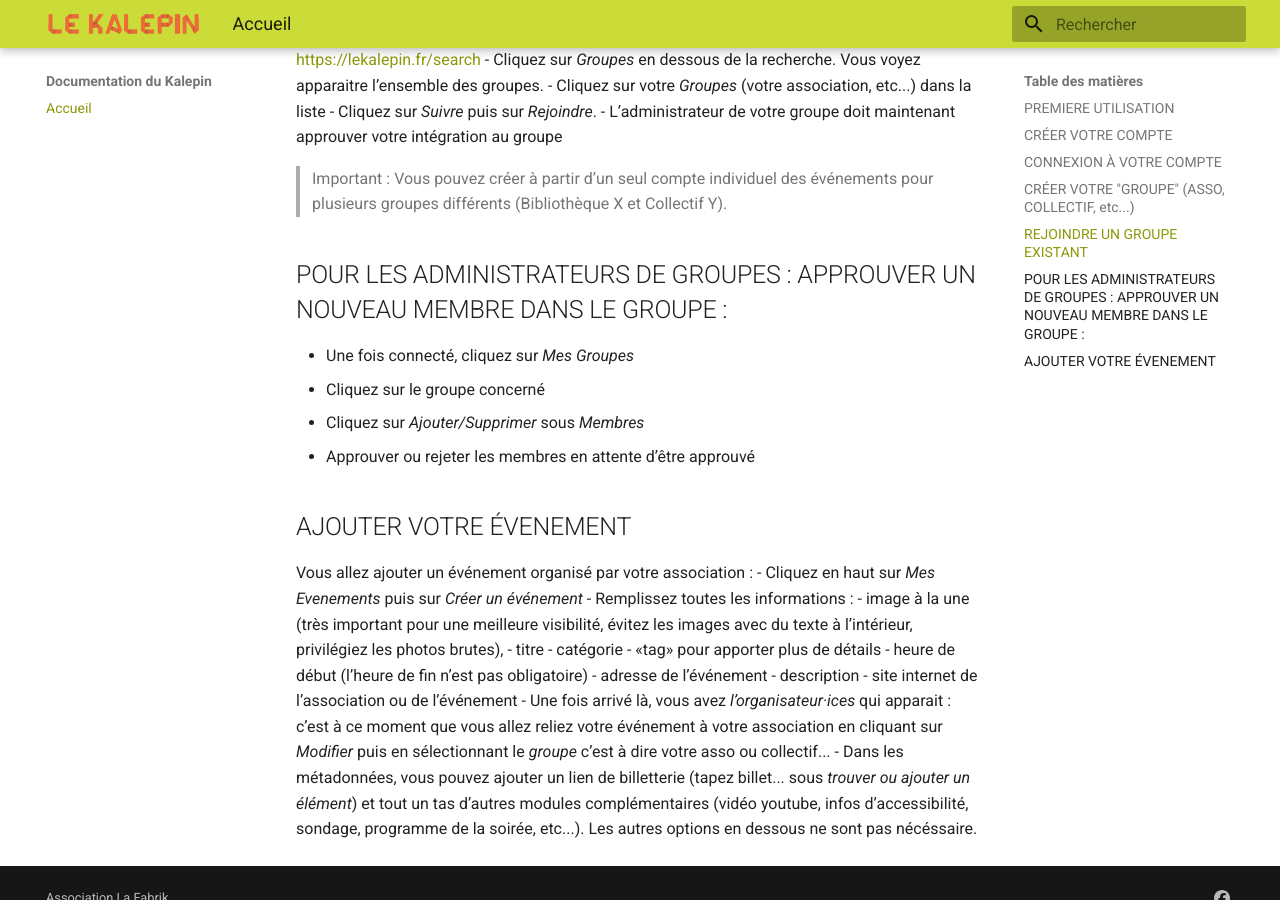
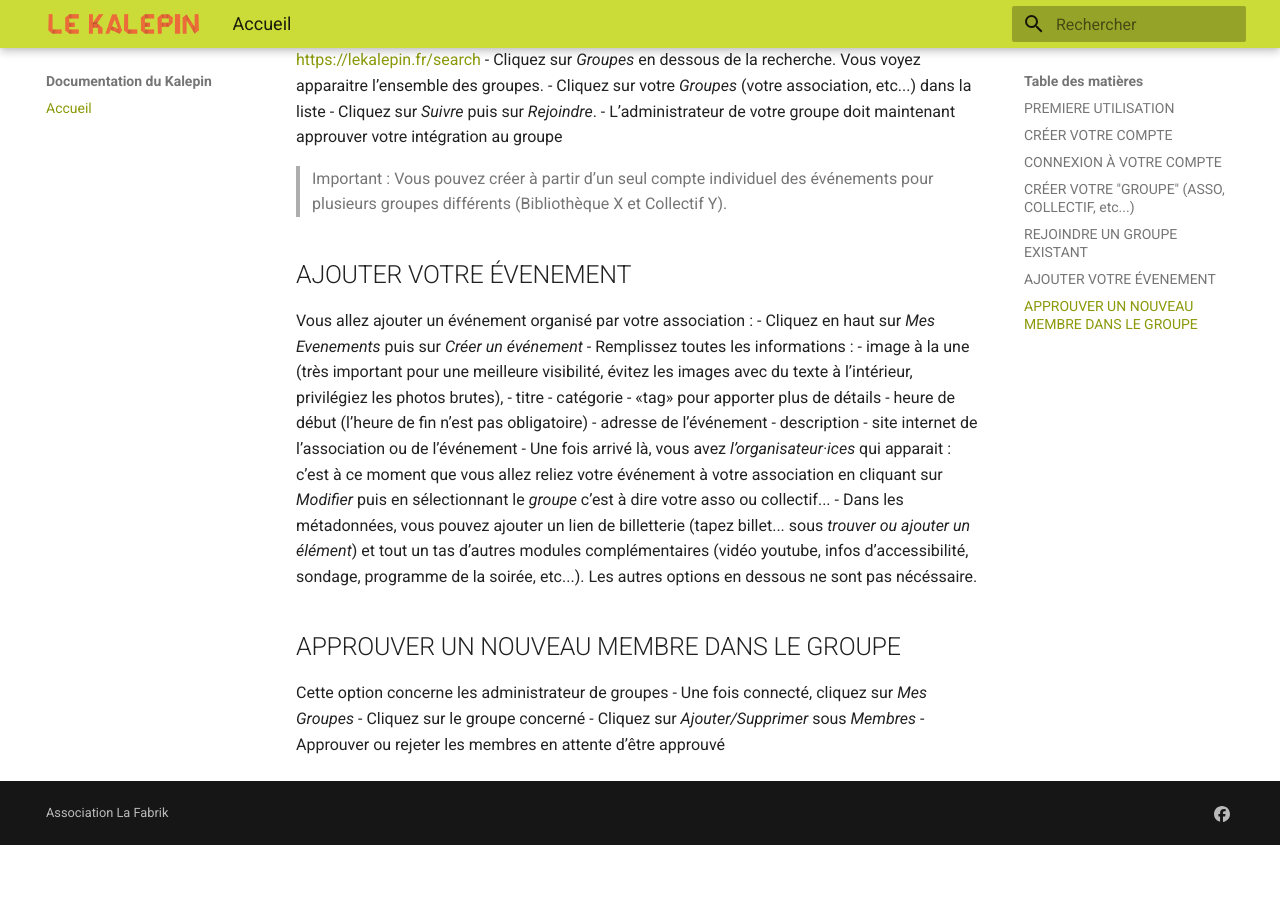
Before and after one commit to cleming/faq-kalepin, an MkDocs documentation site: the page built from docs/index.md, in a window 1280 px wide and 900 px high, scrolled down 1547 px. Built offline with MkDocs 1.6.1 and Material for MkDocs 9.7.7, drawn with Linux system fonts in a browser that asks for light colours; after the commit the page ends 2392 px from its top, so only the background shows below that; part of the change alters nothing that is shown.

Commit message:
Update index.md

```diff
--- a/docs/index.md
+++ b/docs/index.md
@@ -42,12 +42,6 @@ Si votre groupe existe déjà, parce qu'il a été créer par un autre membre de
 
 > Important : Vous pouvez créer à partir d’un seul compte individuel des événements pour plusieurs groupes différents (Bibliothèque X et Collectif Y).
 
-## POUR LES ADMINISTRATEURS DE GROUPES :  APPROUVER UN NOUVEAU MEMBRE DANS LE GROUPE :
-- Une fois connecté, cliquez sur _Mes Groupes_
-- Cliquez sur le groupe concerné
-- Cliquez sur  _Ajouter/Supprimer_ sous _Membres_
-- Approuver ou rejeter les membres en attente d’être approuvé
-
 ## AJOUTER VOTRE ÉVENEMENT
 Vous allez ajouter un événement organisé par votre association :
 - Cliquez en haut sur _Mes Evenements_ puis sur _Créer un événement_
@@ -62,3 +56,10 @@ Vous allez ajouter un événement organisé par votre association :
  -  site internet de l’association ou de l’événement
 - Une fois arrivé là, vous avez _l’organisateur·ices_ qui apparait : c’est à ce moment que vous allez reliez votre événement à votre association en cliquant sur _Modifier_ puis en sélectionnant le _groupe_ c’est à dire votre asso ou collectif...
 - Dans les métadonnées, vous pouvez ajouter un lien de billetterie (tapez billet... sous _trouver ou ajouter un élément_) et tout un tas d’autres modules complémentaires (vidéo youtube, infos d’accessibilité, sondage, programme de la soirée, etc...). Les autres options en dessous ne sont pas nécéssaire.
+
+## APPROUVER UN NOUVEAU MEMBRE DANS LE GROUPE
+Cette option concerne les administrateur de groupes
+- Une fois connecté, cliquez sur _Mes Groupes_
+- Cliquez sur le groupe concerné
+- Cliquez sur  _Ajouter/Supprimer_ sous _Membres_
+- Approuver ou rejeter les membres en attente d’être approuvé
```
